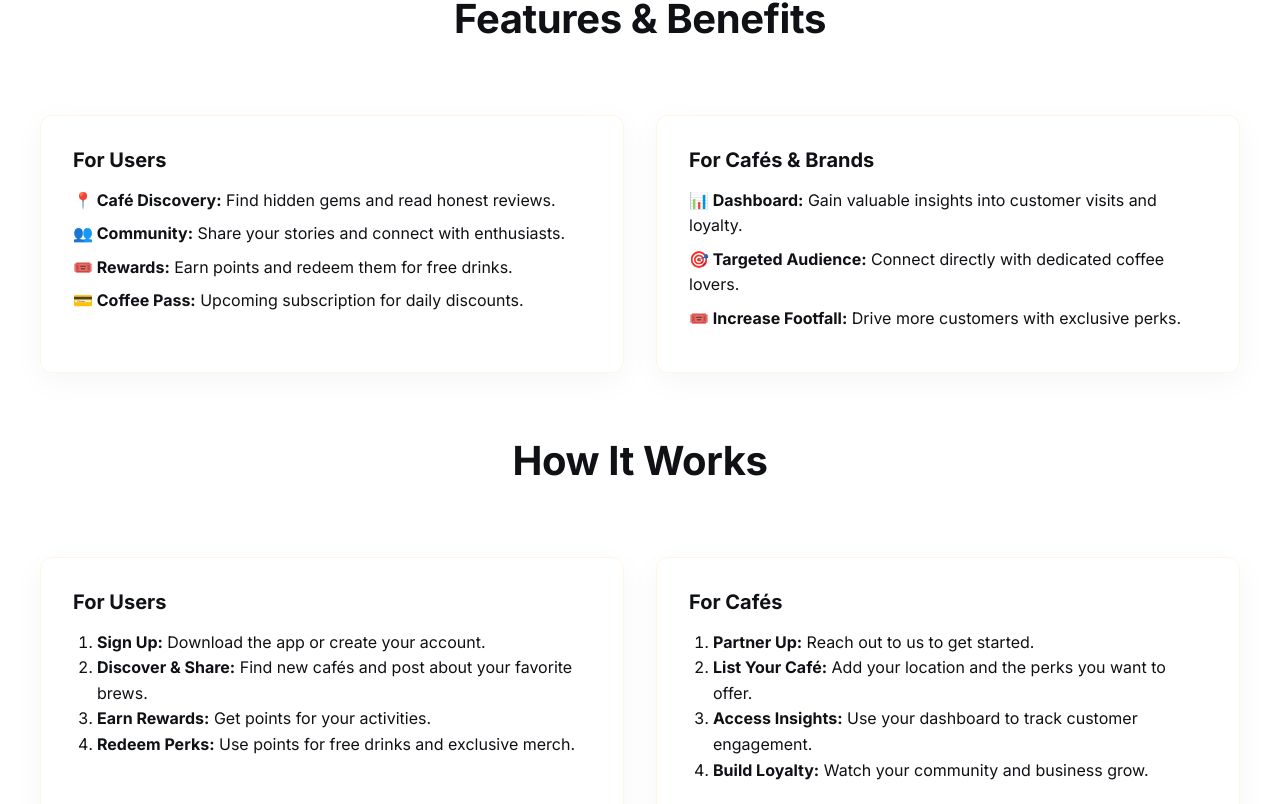
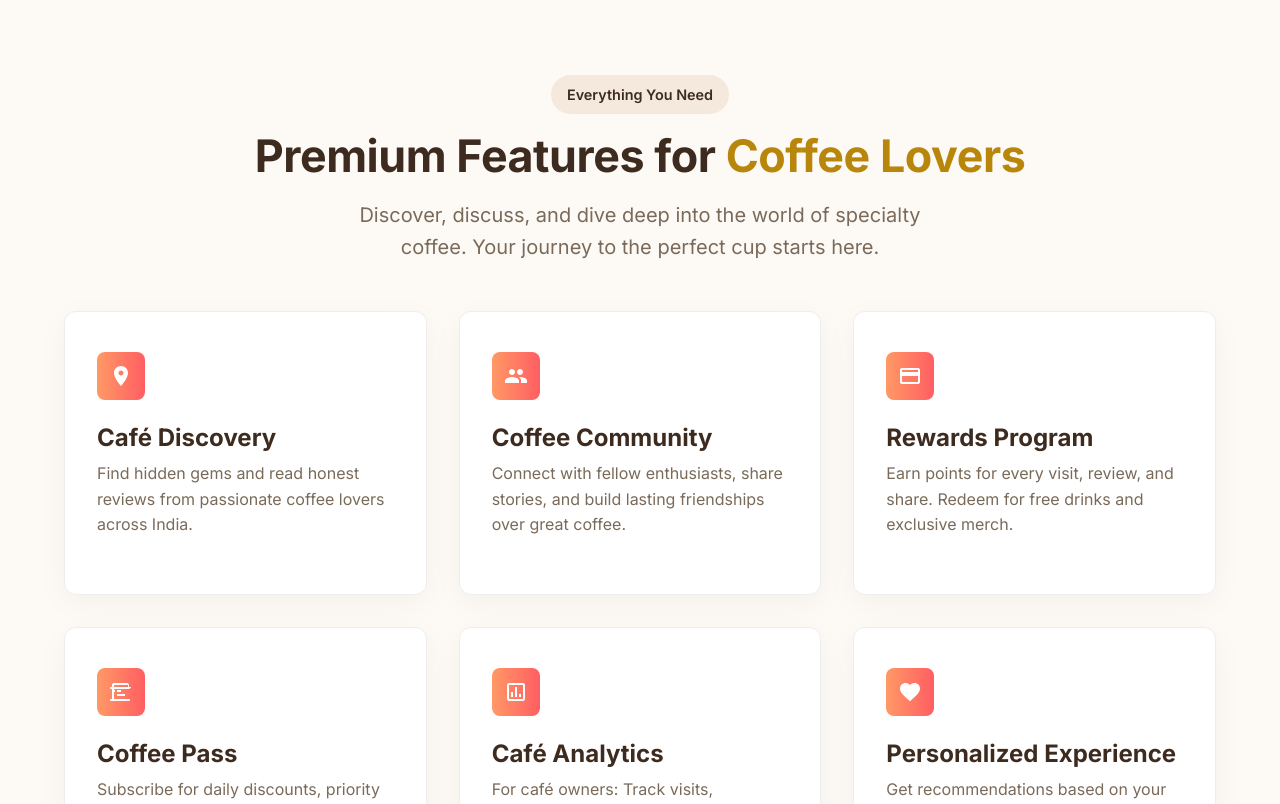
Before and after one commit to wakkawakka3/BrewCrew.Club, a React (Vite) app: page / in a window 1280 px wide. Shown: the part 1096-1900 px from the top of the page. Built offline with nearby package versions, Linux system fonts and the light colour scheme.

Commit message:
few ui changes

```diff
--- a/src/components/Features.jsx
+++ b/src/components/Features.jsx
@@ -122,9 +122,9 @@ const Features = () => {
           <h2>
             Premium Features for <span className="highlight">Coffee Lovers</span>
           </h2>
-          <p>
-            Built for enthusiasts, designed for discovery, perfected for the
-            love of coffee.
+          <p className="description">
+            Discover, discuss, and dive deep into the world of specialty
+            coffee. Your journey to the perfect cup starts here.
           </p>
         </div>
         <div className="features-grid">
@@ -158,16 +158,17 @@ const Features = () => {
         h2 {
           font-size: 2.8rem;
           color: #3d2b1f;
-          margin-bottom: 0.5rem;
+          margin-bottom: 1rem;
         }
         .highlight {
           color: #b8860b;
         }
-        .features-header p {
-          font-size: 1.1rem;
+        .description {
+          font-size: 1.25rem;
           color: #7a6a5a;
           max-width: 600px;
           margin: 0 auto;
+          line-height: 1.6;
         }
         .features-grid {
           display: grid;
@@ -180,6 +181,11 @@ const Features = () => {
           border-radius: 12px;
           border: 1px solid #eee;
           text-align: left;
+          transition: transform 0.3s ease, box-shadow 0.3s ease;
+        }
+        .feature-card:hover {
+          transform: translateY(-10px);
+          box-shadow: 0 10px 20px rgba(0, 0, 0, 0.1);
         }
         .feature-icon {
           width: 48px;
--- a/src/pages/Home.jsx
+++ b/src/pages/Home.jsx
@@ -3,6 +3,7 @@ import { Link } from "react-router-dom";
 import Navbar from "../components/Navbar";
 import Footer from "../components/Footer";
 import Contact from "../components/Contact";
+import Features from "../components/Features";
 
 // --- SVG Icon Components ---
 
@@ -164,10 +165,10 @@ const Home = () => {
           </div>
         </div>
 
-        <div className="main-content container">
+        <div className="main-content">
           <section
             id="about"
-            className="section fade-in"
+            className="section fade-in container"
             ref={(el) => (fadeInRefs.current[0] = el)}
           >
             <h2>About BrewCrew Club</h2>
@@ -192,57 +193,13 @@ const Home = () => {
             </div>
           </section>
 
-          <section
-            id="features"
-            className="section fade-in"
-            ref={(el) => (fadeInRefs.current[1] = el)}
-          >
-            <h2>Features & Benefits</h2>
-            <div className="features-grid">
-              <div className="feature-card">
-                <h3>For Users</h3>
-                <ul>
-                  <li>
-                    <strong>📍 Café Discovery:</strong> Find hidden gems and
-                    read honest reviews.
-                  </li>
-                  <li>
-                    <strong>👥 Community:</strong> Share your stories and
-                    connect with enthusiasts.
-                  </li>
-                  <li>
-                    <strong>🎟️ Rewards:</strong> Earn points and redeem them for
-                    free drinks.
-                  </li>
-                  <li>
-                    <strong>💳 Coffee Pass:</strong> Upcoming subscription for
-                    daily discounts.
-                  </li>
-                </ul>
-              </div>
-              <div className="feature-card">
-                <h3>For Cafés & Brands</h3>
-                <ul>
-                  <li>
-                    <strong>📊 Dashboard:</strong> Gain valuable insights into
-                    customer visits and loyalty.
-                  </li>
-                  <li>
-                    <strong>🎯 Targeted Audience:</strong> Connect directly with
-                    dedicated coffee lovers.
-                  </li>
-                  <li>
-                    <strong>🎟️ Increase Footfall:</strong> Drive more customers
-                    with exclusive perks.
-                  </li>
-                </ul>
-              </div>
-            </div>
-          </section>
+          <div className="fade-in" ref={(el) => (fadeInRefs.current[1] = el)}>
+            <Features />
+          </div>
 
           <section
             id="how-it-works"
-            className="section fade-in"
+            className="section fade-in container"
             ref={(el) => (fadeInRefs.current[2] = el)}
           >
             <h2>How It Works</h2>
@@ -293,7 +250,7 @@ const Home = () => {
 
           <section
             id="community"
-            className="section fade-in"
+            className="section fade-in container"
             aria-labelledby="community-heading"
             ref={(el) => (fadeInRefs.current[3] = el)}
           >
@@ -309,7 +266,7 @@ const Home = () => {
 
           <section
             id="partner"
-            className="section fade-in"
+            className="section fade-in container"
             aria-labelledby="partner-heading"
             ref={(el) => (fadeInRefs.current[4] = el)}
           >
```
